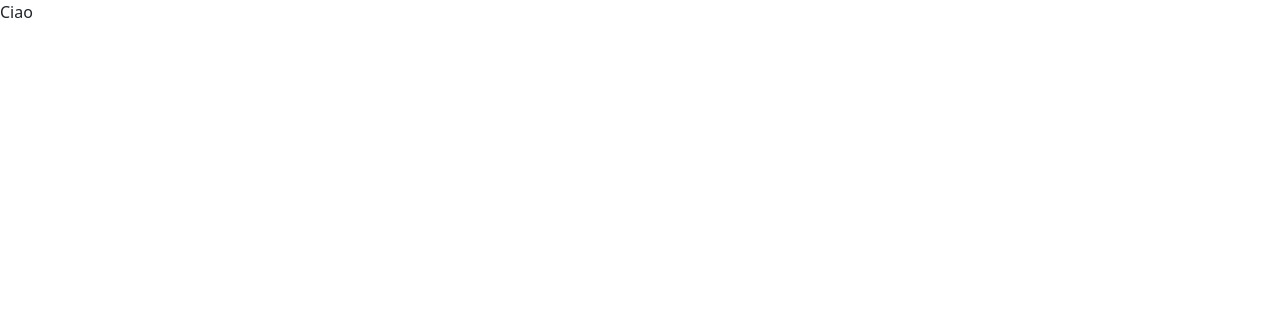
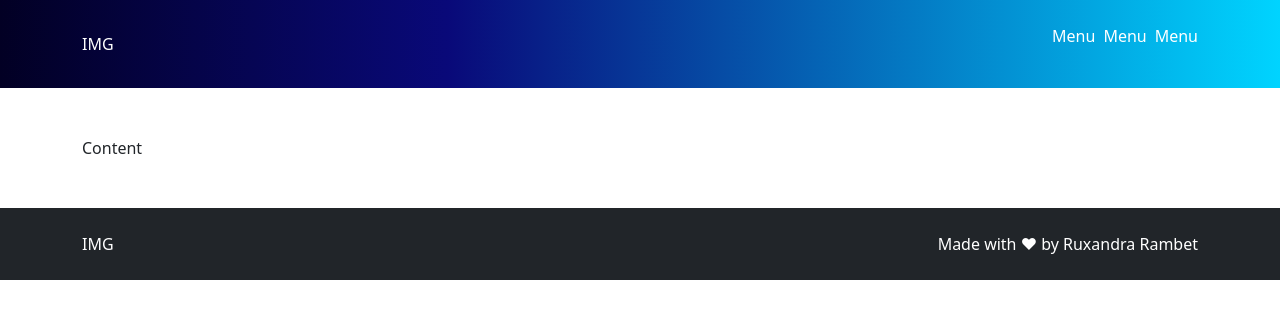
Before and after one commit to RuxandraRambet/vite-boolfolio, a Vue app: page / in a window 1280 px wide. Shown: the top 318 px of the page. Built offline with nearby package versions, Linux system fonts and the light colour scheme.

Commit message:
feat: created components

```diff
--- a/src/App.vue
+++ b/src/App.vue
@@ -1,13 +1,21 @@
 <script>
+import AppHeader from './components/AppHeader.vue';
+import AppFooter from './components/AppFooter.vue';
+import AppMain from './components/AppMain.vue'
 export default {
-  name:'Boolfolio',
+  name: 'Boolfolio',
+  components: {
+    AppHeader,
+    AppFooter,
+    AppMain,
+  }
 }
 </script>
 
 <template>
-<div>Ciao</div>
+  <AppHeader />
+  <AppMain/>
+  <AppFooter />
 </template>
 
-<style scoped>
-
-</style>
+<style scoped></style>
--- /dev/null
+++ b/src/components/AppFooter.vue
@@ -0,0 +1,16 @@
+<script>
+export default {
+    name: 'Footer',
+}
+</script>
+
+<template>
+    <footer class="p-4 text-white bg-dark">
+        <div class="container d-flex align-items-center justify-content-between">
+            <div class="logo-container">
+                <img src="" alt="">IMG
+            </div>
+            <div>Made with &hearts; by Ruxandra Rambet</div>
+        </div>
+    </footer>
+</template>
--- /dev/null
+++ b/src/components/AppHeader.vue
@@ -0,0 +1,29 @@
+<script>
+export default {
+    name: 'Header',
+}
+</script>
+
+<template>
+    <header class="p-4 text-white">
+        <div class="container d-flex align-items-center justify-content-between">
+            <div class="logo-container">
+                <img src="" alt="">IMG
+            </div>
+            <nav>
+                <ul class="list-unstyled d-flex gap-2">
+                    <li>Menu</li>
+                    <li>Menu</li>
+                    <li>Menu</li>
+                </ul>
+            </nav>
+        </div>
+    </header>
+</template>
+
+<style scoped>
+header {
+    background: rgb(2, 0, 36);
+    background: linear-gradient(90deg, rgba(2, 0, 36, 1) 0%, rgba(9, 9, 121, 1) 35%, rgba(0, 212, 255, 1) 100%);
+}
+</style>
--- /dev/null
+++ b/src/components/AppMain.vue
@@ -0,0 +1,17 @@
+<script>
+export default {
+    name: 'Main',
+}
+</script>
+
+<template>
+<main>
+    <div class="container py-5">
+        Content
+    </div>
+</main>
+</template>
+
+<style scoped>
+
+</style>
```
